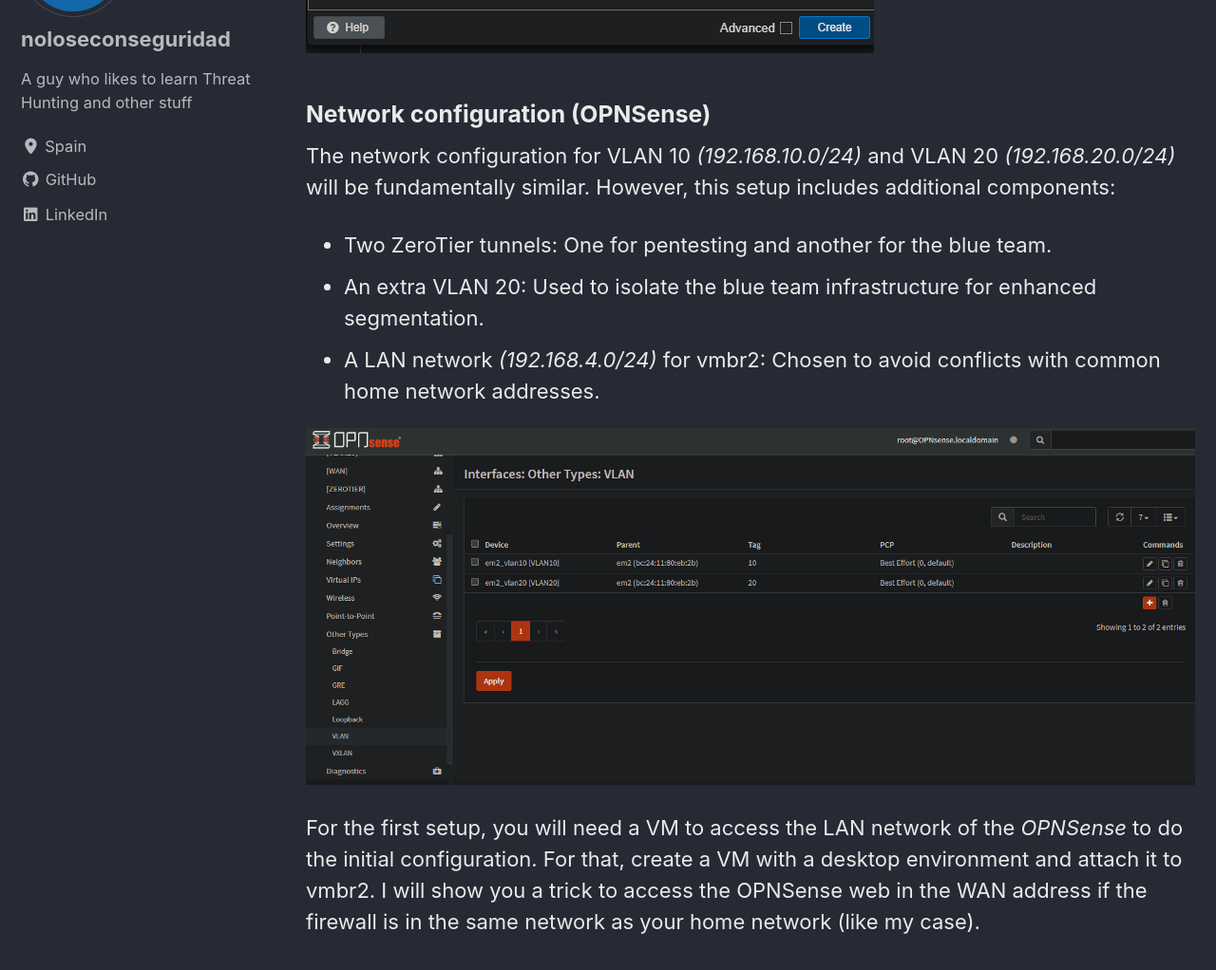
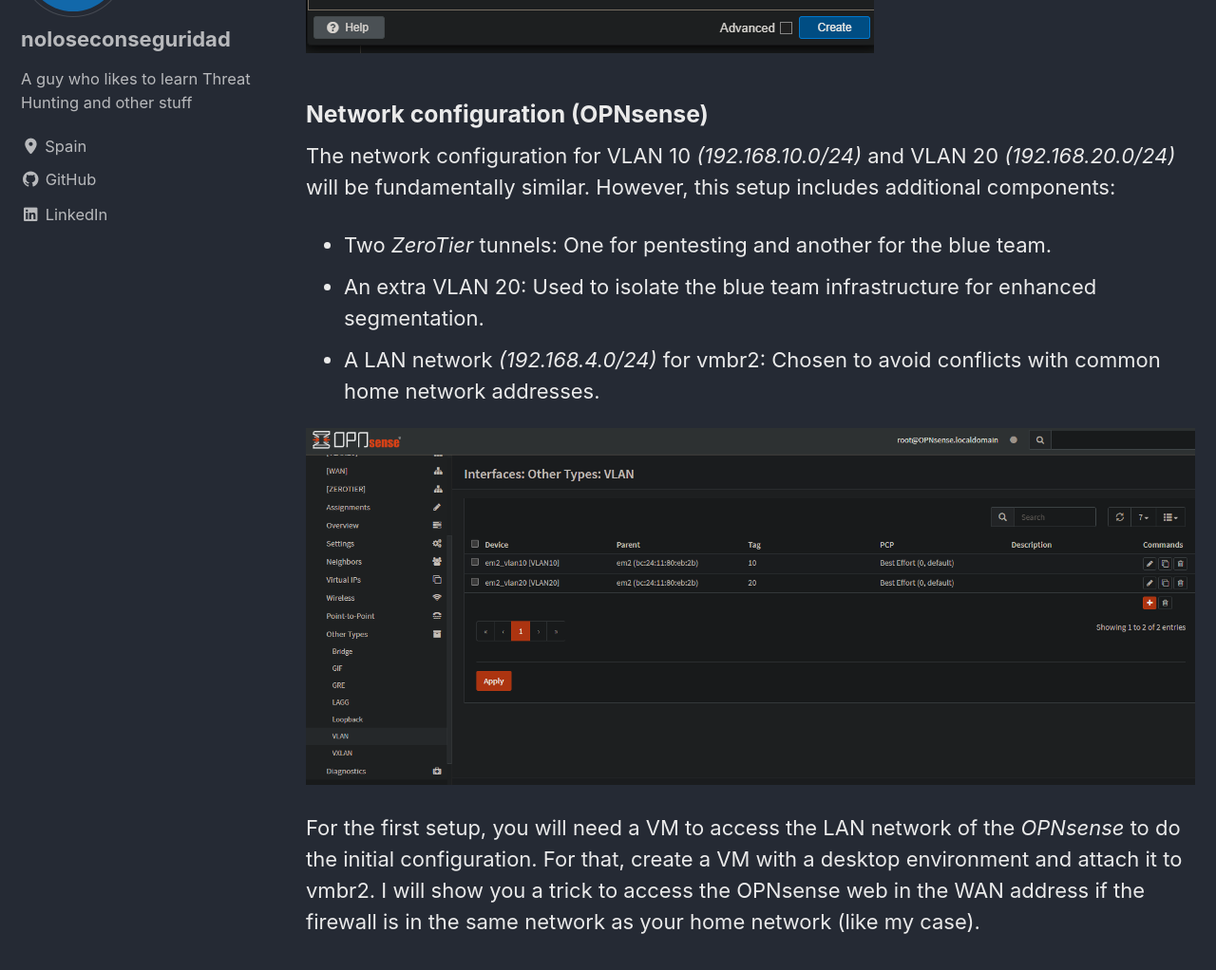
Before and after one commit to noloseconseguridad/noloseconseguridad.github.io, a Jekyll site: the page built from _posts/2024-07-27-Blue-GOAD.md, in a window 1280 px wide and 1400 px high, scrolled down 3732 px. Shown: the part 155-1177 px from the top of the window at 95% size. Built offline with Jekyll 4.4.1, drawn with Linux system fonts in a browser that asks for light colours; cached includes are drawn as plain includes; some of the changed text lies outside the part shown.

Commit message:
Minor changes

````diff
--- a/_posts/2024-07-27-Blue-GOAD.md
+++ b/_posts/2024-07-27-Blue-GOAD.md
@@ -38,24 +38,24 @@ Creating OVS switches will be one of the most important steps in this lab setup.
  apt install openvswitch-switch
 ```
 
-Set up a Linux bridge named vmbr2 for the _OPNSense_ LAN before configuring the OVS switch.
+Set up a Linux bridge named vmbr2 for the _OPNsense_ LAN before configuring the OVS switch.
 
 Once the OVS package is installed, create the vmbr3 bridge. In _Proxmox_, navigate to _System -> Network_ and add a new _OVS bridge_. Name it 'vmbr3' and leave the remaining fields at their default values.
 
 <img src="/images/2024-07-27-imgs/1-ovsbridge.png" alt="">
 
 
-### Network configuration (OPNSense)
+### Network configuration (OPNsense)
 
 The network configuration for VLAN 10 _(192.168.10.0/24)_ and VLAN 20 _(192.168.20.0/24)_ will be fundamentally similar. However, this setup includes additional components:
 
-- Two ZeroTier tunnels: One for pentesting and another for the blue team.
+- Two _ZeroTier_ tunnels: One for pentesting and another for the blue team.
 - An extra VLAN 20: Used to isolate the blue team infrastructure for enhanced segmentation.
 - A LAN network _(192.168.4.0/24)_ for vmbr2: Chosen to avoid conflicts with common home network addresses.
 
 <img src="/images/2024-07-27-imgs/opnsense-vlans.png" alt="">
 
-For the first setup, you will need a VM to access the LAN network of the _OPNSense_ to do the initial configuration. For that, create a VM with a desktop environment and attach it to vmbr2.  I will show you a trick to access the OPNSense web in the WAN address if the firewall is in the same network as your home network (like my case).
+For the first setup, you will need a VM to access the LAN network of the _OPNsense_ to do the initial configuration. For that, create a VM with a desktop environment and attach it to vmbr2.  I will show you a trick to access the OPNsense web in the WAN address if the firewall is in the same network as your home network (like my case).
 
 First, disable the check _Block private networks_ on the WAN interface.
 
@@ -78,21 +78,21 @@ Finally, go to _Firewall -> Rules -> WAN_ and create a rule that allows the traf
 Note: Remember also to allow rule traffic in the VLAN 10 and VLAN 20 because we will need it to update and install the necessary packages during the setup ;).
 
 
-### Zerotier Tunnel Setup
+### ZeroTier Tunnel Setup
 
-[Zerotier](https://www.zerotier.com/) is the chosen VPN solution for setting up this lab due to its simplicity and easy deployment. Additionally, there's no need to forward ports on the home router to grant someone else access to the environment, which prevents potential exposure to the internet and vulnerability to exploitation by a malicious actor.
+[ZeroTier](https://www.zerotier.com/) is the chosen VPN solution for setting up this lab due to its simplicity and easy deployment. Additionally, there's no need to forward ports on the home router to grant someone else access to the environment, which prevents potential exposure to the internet and vulnerability to exploitation by a malicious actor.
 
-To set up the _Zerotier VPN_ on _OPNSense_, first, navigate to _System -> Firmware -> Plugins_, and add os-zerotier using the plus button. Once installed, it should appear as installed. In the VPN section, _Zerotier_ should become visible.
+To set up the _ZeroTier VPN_ on _OPNsense_, first, navigate to _System -> Firmware -> Plugins_, and add os-zerotier using the plus button. Once installed, it should appear as installed. In the VPN section, _ZeroTier_ should become visible.
 
-In essence, to set up _Zerotier_, follow these steps:
+In essence, to set up _ZeroTier_, follow these steps:
 
-1. Sign up on _Zerotier_ and create a network.
-2. Join _OPNSense_ to the network using the network ID.
-3. Assign the interface on _OPNSense_ with its corresponding IP address.
+1. Sign up on _ZeroTier_ and create a network.
+2. Join _OPNsense_ to the network using the network ID.
+3. Assign the interface on _OPNsense_ with its corresponding IP address.
 4. Allow the required traffic for the tunnel.
 5. Add the necessary static routes to reach the lab.
 
-Here is a [video](https://www.youtube.com/watch?v=qPgcH6T9Tfo) about how to setup _Zerotier_ on _OPNSense_ that could be useful.
+Here is a [video](https://www.youtube.com/watch?v=qPgcH6T9Tfo) about how to setup _ZeroTier_ on _OPNsense_ that could be useful.
 
 The networks that will be routed for the blue team are:
 - _192.168.20.0/24_
````
Also changed, not shown: other parts of _posts/2024-07-27-Blue-GOAD.md (+2 -1 lines).
